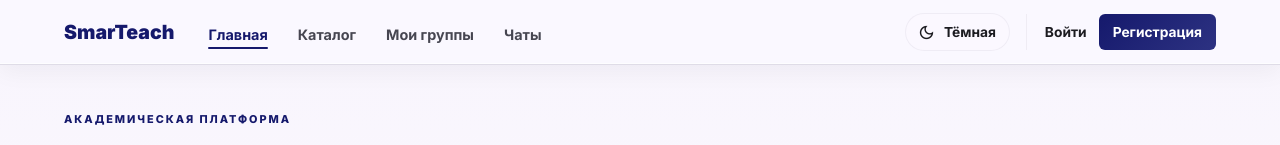
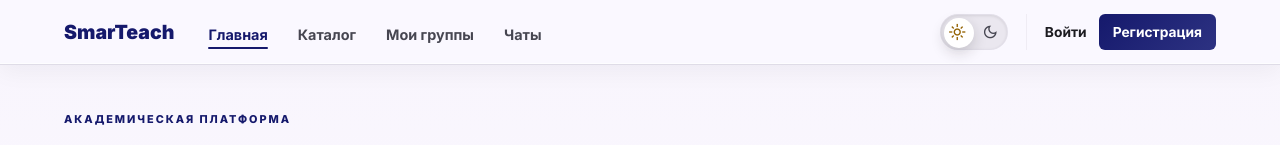
Before and after one commit to smrcdr/SmartTeach, a Vue app in the folder apps/web/: page / in a window 1280 px wide. Shown: the top 145 px of the page. Built offline with nearby package versions, Linux system fonts and the light colour scheme; no server answers.

Commit message:
Render theme control as switch

```diff
--- a/apps/web/src/shared/ui/AppTopNav.vue
+++ b/apps/web/src/shared/ui/AppTopNav.vue
@@ -22,8 +22,7 @@ const isProfileMenuOpen = ref(false)
 const profileRef = ref<HTMLElement | null>(null)
 const { theme, toggleTheme } = useTheme()
 const userInitial = computed(() => auth.user?.displayName.slice(0, 1).toUpperCase() ?? '')
-const themeToggleIcon = computed(() => theme.value === 'dark' ? 'light_mode' : 'dark_mode')
-const themeToggleLabel = computed(() => theme.value === 'dark' ? 'Светлая' : 'Тёмная')
+const isDarkTheme = computed(() => theme.value === 'dark')
 const themeToggleAriaLabel = computed(() => theme.value === 'dark' ? 'Включить светлую тему' : 'Включить тёмную тему')
 
 function toggleProfileMenu() {
@@ -102,15 +101,22 @@ onBeforeUnmount(() => {
 
       <div class="top-nav__actions">
         <button
-          class="top-nav__theme-toggle"
+          :class="['top-nav__theme-switch', { 'top-nav__theme-switch--dark': isDarkTheme }]"
           type="button"
+          role="switch"
+          :aria-checked="isDarkTheme"
           :aria-label="themeToggleAriaLabel"
           @click="toggleTheme"
         >
-          <span class="material-symbols-outlined top-nav__theme-toggle-icon" aria-hidden="true">
-            {{ themeToggleIcon }}
+          <span class="top-nav__theme-switch-track" aria-hidden="true">
+            <span class="top-nav__theme-switch-thumb"></span>
+            <span class="material-symbols-outlined top-nav__theme-switch-icon top-nav__theme-switch-icon--sun">
+              light_mode
+            </span>
+            <span class="material-symbols-outlined top-nav__theme-switch-icon top-nav__theme-switch-icon--moon">
+              dark_mode
+            </span>
           </span>
-          <span>{{ themeToggleLabel }}</span>
         </button>
         <div v-if="auth.isAuthenticated && auth.user" ref="profileRef" class="top-nav__user top-nav__profile">
           <button
@@ -263,38 +269,95 @@ onBeforeUnmount(() => {
 .top-nav__profile-trigger span,
 .top-nav__auth-actions a,
 .top-nav__profile-menu a,
-.top-nav__profile-menu button,
-.top-nav__theme-toggle {
+.top-nav__profile-menu button {
   color: var(--color-text);
   font-size: 0.86rem;
   font-weight: 650;
 }
 
-.top-nav__theme-toggle {
+.top-nav__theme-switch {
   align-items: center;
-  background: var(--color-surface);
-  border: 1px solid var(--color-divider);
+  background: transparent;
+  border: 0;
   border-radius: 999px;
   cursor: pointer;
   display: inline-flex;
-  gap: 8px;
-  min-height: 38px;
-  padding: 0 13px 0 11px;
-  transition: background-color 0.18s ease, border-color 0.18s ease, color 0.18s ease;
+  padding: 2px;
 }
 
-.top-nav__theme-toggle:hover {
-  background: var(--color-menu-hover);
-  border-color: var(--color-primary);
-  color: var(--color-primary);
+.top-nav__theme-switch-track {
+  align-items: center;
+  background: var(--color-surface-high);
+  border: 1px solid var(--color-divider);
+  border-radius: 999px;
+  box-shadow: inset 0 1px 3px rgb(27 27 32 / 10%);
+  display: grid;
+  grid-template-columns: 1fr 1fr;
+  height: 36px;
+  justify-items: center;
+  position: relative;
+  transition: background-color 0.18s ease, border-color 0.18s ease, box-shadow 0.18s ease;
+  width: 68px;
 }
 
-.top-nav__theme-toggle-icon {
+.top-nav__theme-switch:hover .top-nav__theme-switch-track {
+  border-color: var(--color-primary);
+}
+
+.top-nav__theme-switch:focus-visible {
+  outline: none;
+}
+
+.top-nav__theme-switch:focus-visible .top-nav__theme-switch-track {
+  box-shadow: 0 0 0 4px var(--color-focus-ring), inset 0 1px 3px rgb(27 27 32 / 10%);
+}
+
+.top-nav__theme-switch-thumb {
+  background: var(--color-surface-lowest);
+  border-radius: 999px;
+  box-shadow: 0 5px 14px rgb(27 27 32 / 18%);
+  height: 30px;
+  left: 3px;
+  position: absolute;
+  top: 3px;
+  transform: translateX(0);
+  transition: transform 0.2s ease, background-color 0.18s ease, box-shadow 0.18s ease;
+  width: 30px;
+  z-index: 1;
+}
+
+.top-nav__theme-switch-icon {
+  color: var(--color-text-muted);
   font-family: 'Material Symbols Outlined';
-  font-size: 19px;
+  font-size: 18px;
   font-style: normal;
   font-weight: 400;
   line-height: 1;
+  position: relative;
+  transition: color 0.18s ease;
+  z-index: 2;
+}
+
+.top-nav__theme-switch-icon--sun {
+  color: #936200;
+}
+
+.top-nav__theme-switch--dark .top-nav__theme-switch-track {
+  background: var(--color-primary-fixed);
+  border-color: var(--color-primary-container);
+}
+
+.top-nav__theme-switch--dark .top-nav__theme-switch-thumb {
+  box-shadow: 0 6px 16px rgb(0 0 0 / 36%);
+  transform: translateX(32px);
+}
+
+.top-nav__theme-switch--dark .top-nav__theme-switch-icon--sun {
+  color: var(--color-text-muted);
+}
+
+.top-nav__theme-switch--dark .top-nav__theme-switch-icon--moon {
+  color: var(--color-primary);
 }
 
 .top-nav__auth-actions {
@@ -395,8 +458,7 @@ onBeforeUnmount(() => {
 @media (max-width: 860px) {
   .top-nav__links,
   .top-nav__user,
-  .top-nav__auth-actions,
-  .top-nav__theme-toggle {
+  .top-nav__auth-actions {
     display: none;
   }
 
```
Also changed, not shown: 1 other file (tests, documents, lock files or other folders).
